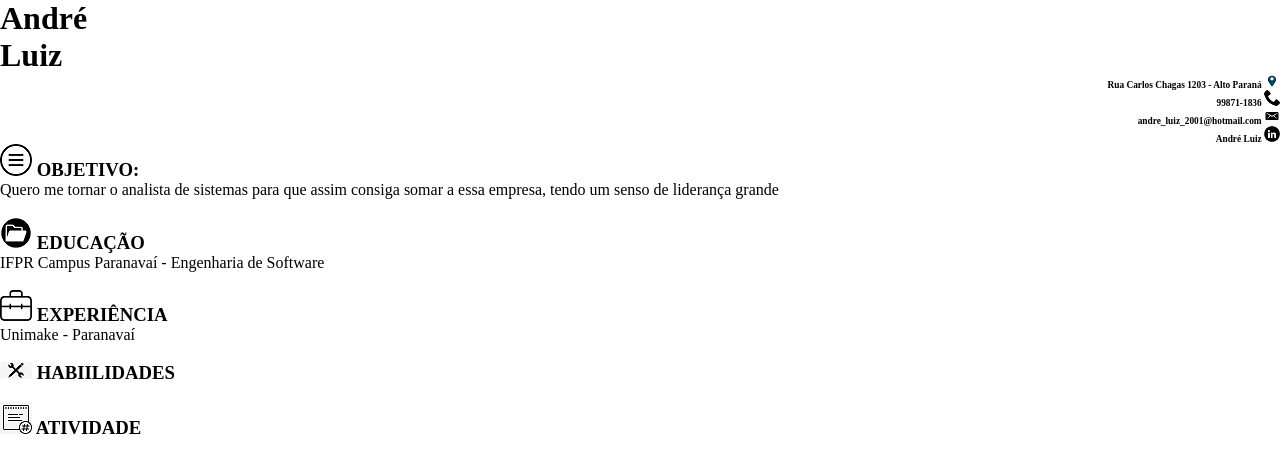
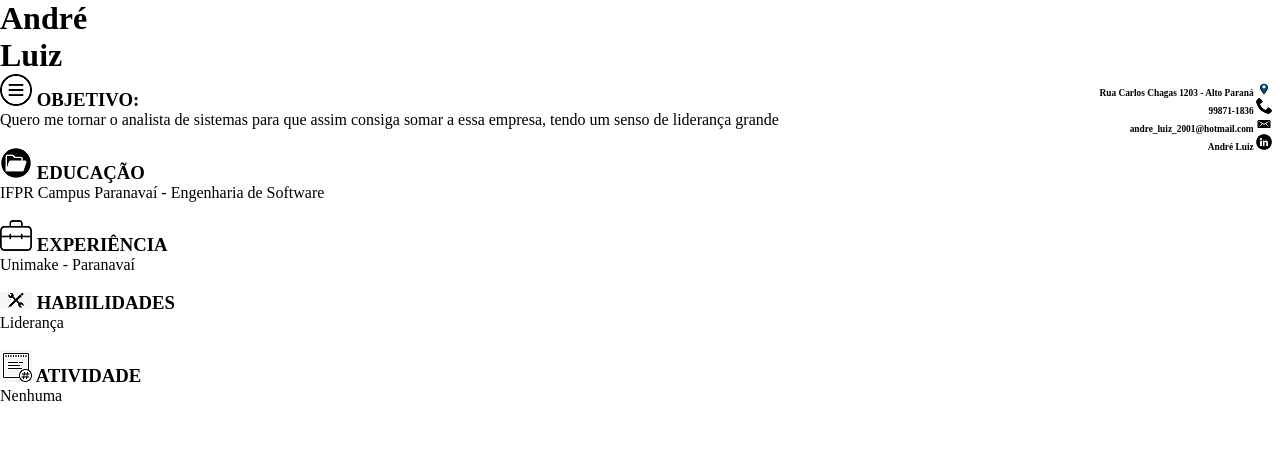
Before and after one commit to andrelarrosa/ProjetoInterfacesWeb, a plain HTML site: page Trimestre_01/Trabalho_Zottesso.html in a window 1280 px wide. Drawn offline with Linux system fonts and the light colour scheme.

Commit message:
Trabalho da disciplina Projeto Interface Web

```diff
--- a/Trimestre_01/Estilo_Trabalho_Zottesso.css
+++ b/Trimestre_01/Estilo_Trabalho_Zottesso.css
@@ -6,4 +6,9 @@
 .contato{
 text-align: right;
 font-size: 8px;
+border-radius: 10px;
+display: block;
+float:right;
+padding: 1em;
+width:20%;
 }
--- a/Trimestre_01/Trabalho_Zottesso.html
+++ b/Trimestre_01/Trabalho_Zottesso.html
@@ -22,18 +22,19 @@
 
      <div class="conteudo">
        <h3><img src=".\imagens\menu.png" alt=""> OBJETIVO: </h3>
-       <p>Quero me tornar o analista de sistemas para que assim consiga somar a essa empresa, tendo um senso de liderança grande</p>
+        <p>Quero me tornar o analista de sistemas para que assim consiga somar a essa empresa, tendo um senso de liderança grande</p>
        <br>
        <h3><img src=".\imagens\educacao.png" alt=""> EDUCAÇÃO</h3>
-       <p>IFPR Campus Paranavaí - Engenharia de Software</p>
+        <p>IFPR Campus Paranavaí - Engenharia de Software</p>
        <br>
        <h3><img src=".\imagens\experiencia.png" alt=""> EXPERIÊNCIA</h3>
-       <p>Unimake - Paranavaí</p>
+        <p>Unimake - Paranavaí</p>
        <br>
        <h3><img src=".\imagens\habilidade.png" alt=""> HABIILIDADES</h3>
-       <p></p>
+        <p>Liderança</p>
        <br>
        <h3><img src=".\imagens\atividade.png" alt=""> ATIVIDADE</h3>
+        <p>Nenhuma</p>
      </div>
       <p>
    </body>
```
